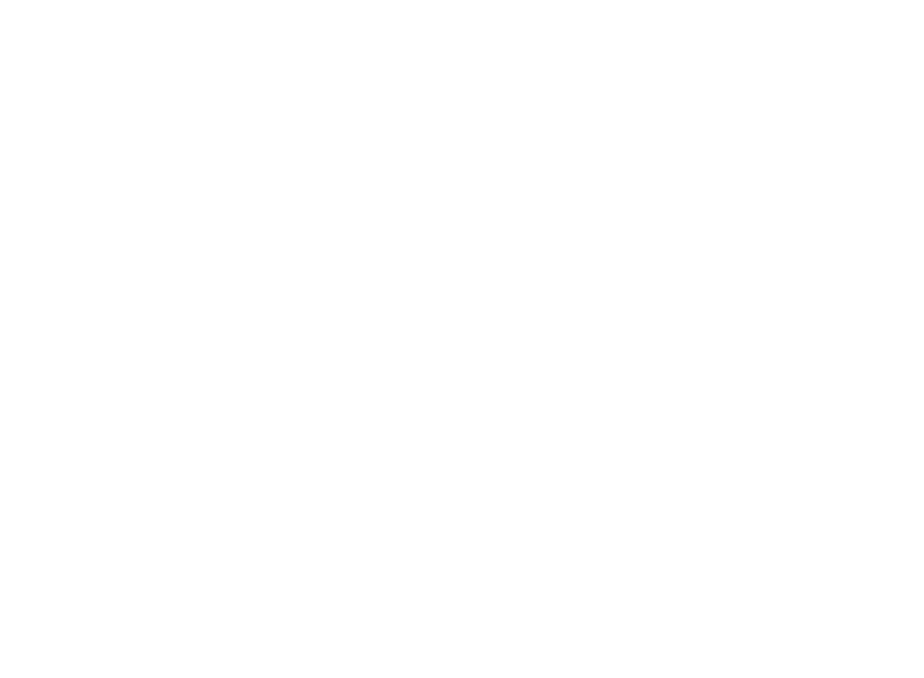
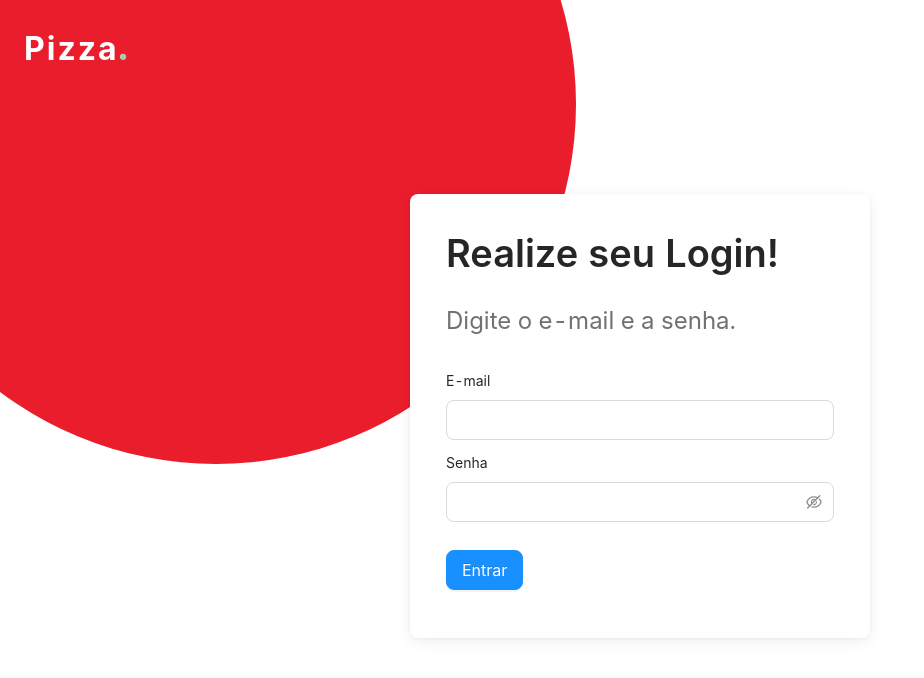
Before and after one commit to luizfban/TP-Pizzaria, a React (Create React App) app: page /login in a window 1280 px wide. Before the commit this address had no page. Shown: the top 678 px of the page, without its empty margins (0-924 px from the left). Built offline with nearby package versions, Linux system fonts and the light colour scheme.

Commit message:
tela de login

```diff
--- /dev/null
+++ b/src/components/Login.js
@@ -0,0 +1,157 @@
+import { Card, Form, Input, Button, Typography, Switch } from "antd";
+import styled from "styled-components";
+
+const Login = ({ form, onSubmit, isLoading }) => (
+  <Wrapper>
+    <Logo>
+      Pizza<b>.</b>
+    </Logo>
+    <RegisterCard>
+      <Typography.Title>Realize seu Login!</Typography.Title>
+      <Typography.Title level={2}>
+        Digite o e-mail e a senha.
+      </Typography.Title>
+      <Form layout="vertical" form={form} onFinish={onSubmit} size="large">
+        <Form.Item label="E-mail" name="email" rules={[{ type: "email" }]}>
+          <Input
+            onChange={(e) => form.setFieldsValue({ email: e.target.value })}
+          />
+        </Form.Item>
+
+          <>
+            <Form.Item label="Senha" name="password">
+              <Input.Password
+                onChange={(e) =>
+                  form.setFieldsValue({ password: e.target.value })
+                }
+              />
+            </Form.Item>
+          </>
+
+        <Form.Item>
+          <Button type="primary" htmlType="submit" loading={isLoading}>
+            Entrar
+          </Button>
+        </Form.Item>
+      </Form>
+    </RegisterCard>
+  </Wrapper>
+);
+
+const Wrapper = styled.section`
+  display: flex;
+  align-items: center;
+  justify-content: center;
+  position: relative;
+  height: 100%;
+  overflow-x: hidden;
+  padding: 64px 0 32px;
+
+  &:before {
+    content: "";
+    position: absolute;
+    background: #ea1d2c;
+    border-radius: 100%;
+    top: -32vh;
+    left: -18vh;
+    width: 90vh;
+    height: 90vh;
+  }
+
+  @media (max-height: 744px) {
+    height: auto;
+  }
+`;
+
+const RegisterCard = styled(Card)`
+  box-shadow: 0 1px 4px rgb(0 0 0 / 5%), 0 4px 16px rgb(0 0 0 / 6%);
+  border-radius: 8px;
+  border: none;
+  width: 33%;
+  max-width: 548px;
+  min-width: 460px;
+  margin: 24px;
+
+  .ant-card-body {
+    padding: 36px;
+  }
+
+  .ant-radio-group {
+    width: 100%;
+
+    .ant-radio-button-wrapper {
+      width: 50%;
+
+      &:first-child {
+        border-radius: 8px 0 0 8px;
+      }
+
+      &:last-child {
+        border-radius: 0 8px 8px 0;
+      }
+    }
+  }
+
+  form,
+  button.ant-btn {
+    margin-top: 16px;
+  }
+
+  input,
+  button.ant-btn {
+    border-radius: 8px;
+  }
+
+  .ant-form-item {
+    margin-bottom: 12px;
+
+    .ant-form-item-label > label {
+      height: auto;
+    }
+
+    span.ant-input-password {
+      border-radius: 8px;
+    }
+  }
+
+  .ant-form-item-control-input {
+    height: auto;
+  }
+
+  .ant-form-item-label
+    > label.ant-form-item-required:not(.ant-form-item-required-mark-optional):before {
+    display: none;
+  }
+
+  .ant-form-item-explain {
+    display: none;
+  }
+
+  h2 {
+    font-size: 24px;
+    font-weight: 400;
+    color: #717171;
+    margin-bottom: 32px;
+  }
+
+  @media (max-width: 726px) {
+    width: 100%;
+    min-width: 300px;
+  }
+`;
+
+const Logo = styled.div`
+  position: absolute;
+  top: 24px;
+  left: 24px;
+  color: #fff;
+  font-size: 32px;
+  font-weight: 700;
+  letter-spacing: 2px;
+
+  b {
+    color: #a3d1ae;
+  }
+`;
+
+export default Login;
--- a/src/components/index.js
+++ b/src/components/index.js
@@ -1 +1,2 @@
 export { default as Register } from "./Register";
+export { default as Login } from "./Login";
--- /dev/null
+++ b/src/containers/Login.js
@@ -0,0 +1,39 @@
+import { Form, notification } from "antd";
+
+import api from "../services/api";
+import { Login as LoginComponent } from "../components";
+
+const Login = () => {
+  const [form] = Form.useForm();
+
+  const url = "login";
+
+  const onSubmit = async () => {
+    try {
+      await api.post(url, form.getFieldsValue());
+
+      notification.success({
+        message: "Login realizado com sucesso!",
+        description:
+          "",
+      });
+    } catch {
+      notification.error({
+        message: "Erro ao realizar o login!",
+        description: "Tente novamente...",
+      });
+    }
+  };
+
+  return (
+    <LoginComponent
+      {...{
+        form,
+        onSubmit,
+        isLoading: false,
+      }}
+    />
+  );
+};
+
+export default Login;
--- a/src/containers/index.js
+++ b/src/containers/index.js
@@ -1 +1,2 @@
 export { default as Register } from "./Register";
+export { default as Login } from "./Login";
--- /dev/null
+++ b/src/pages/Login.js
@@ -0,0 +1,5 @@
+import { Login as LoginContainer } from "../containers";
+
+const Login = () => <LoginContainer />;
+
+export default Login;
--- a/src/pages/index.js
+++ b/src/pages/index.js
@@ -1 +1,2 @@
 export { default as Register } from "./Register";
+export { default as Login } from "./Login";
--- a/src/routes/index.js
+++ b/src/routes/index.js
@@ -2,6 +2,7 @@ import React from "react";
 import { BrowserRouter as Router, Routes, Route } from "react-router-dom";
 
 import { Register } from "../pages";
+import { Login } from "../pages";
 import PrivateRoute from "./PrivateRoute";
 
 export default function CustomRoutes() {
@@ -9,6 +10,7 @@ export default function CustomRoutes() {
     <Router>
       <Routes>
         <Route path="/register" element={<Register />} />
+        <Route path="/login" element={<Login />} />
         <Route path="/" element={<div>teste</div>} />
         <Route path="/private" element={<PrivateRoute />}>
           {/* rotas privadas */}
```
